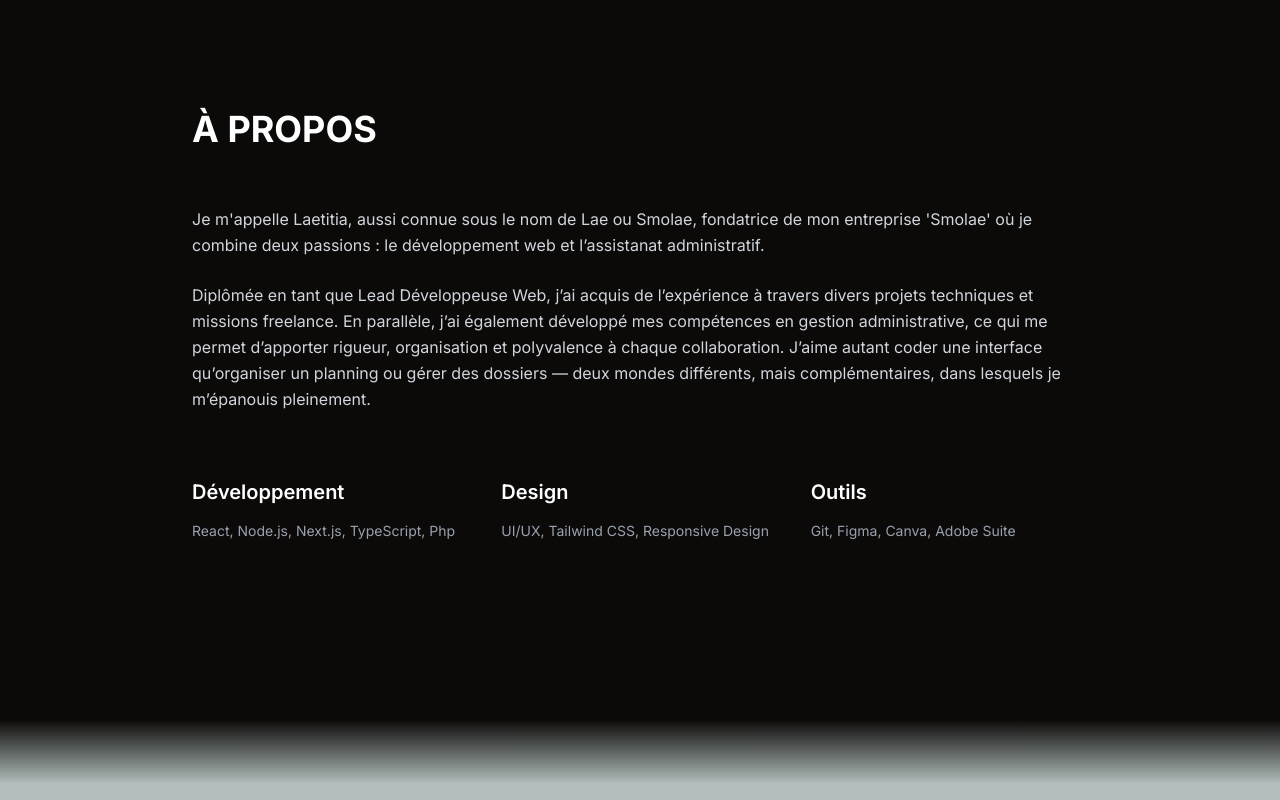
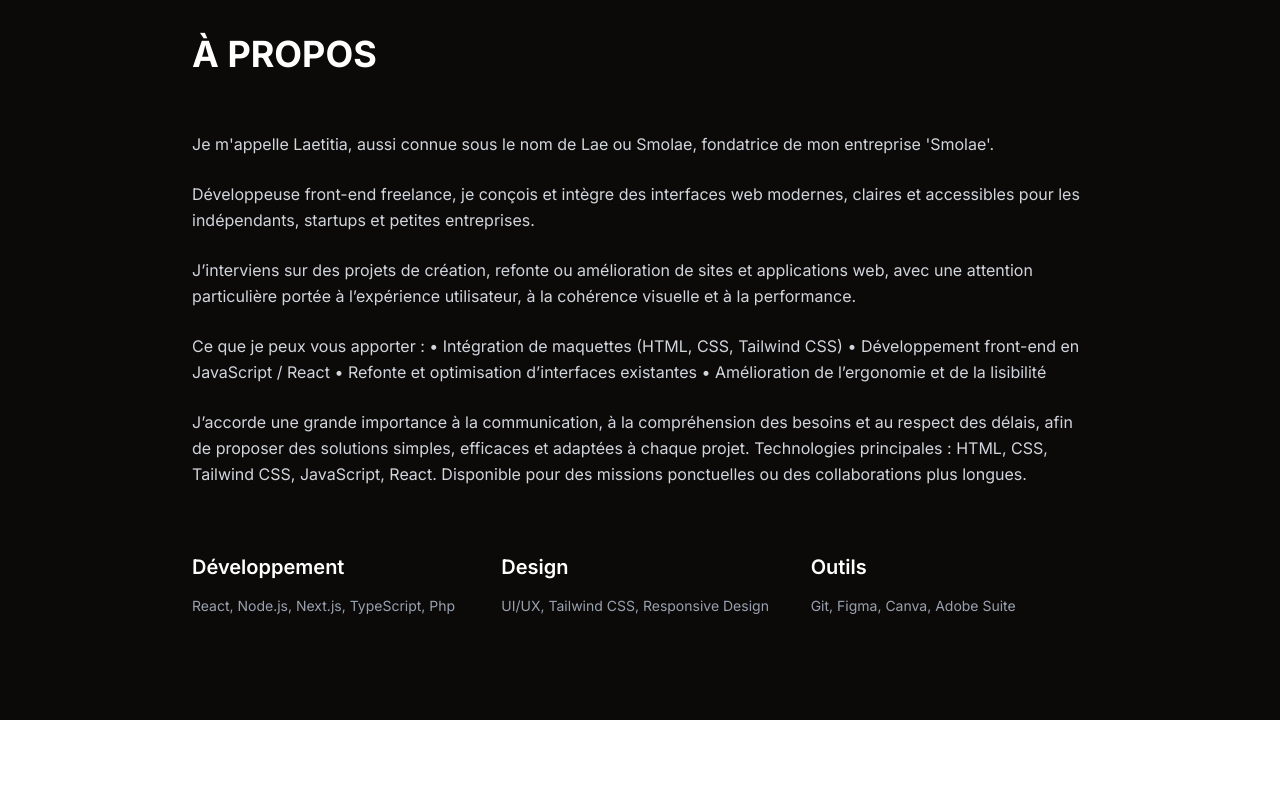
Before and after one commit to Smolaae/portfoliolae, a Next.js app: page / in a window 1280 px wide. Shown: the part 880-1680 px from the top of the page. Built offline with nearby package versions, Linux system fonts and the light colour scheme.

Commit message:
changement a propos

```diff
--- a/app/projects/[id]/page.tsx
+++ b/app/projects/[id]/page.tsx
@@ -57,7 +57,7 @@ const projects = [
     tech: ["SCSS", "Lua"],
     image: "/inv.png",
     content:
-      "Une interface utilisateur développée pour gérer l'inventaire dans un serveur FiveM, offrant une expérience utilisateur fluide et intuitive. Le design à été imaginé pour un serveur sur le theme futuriste avec des ton rouge, rose et bleu. le code est 100% en scss et lua.",
+      "Une interface utilisateur développée pour gérer l'inventaire dans un serveur FiveM, offrant une expérience utilisateur fluide et intuitive. Le design a été imaginé pour un serveur sur le thème futuriste avec des tons rouge, rose et bleu. Le code est 100% en scss et lua.",
   },
 ]
 
@@ -66,7 +66,7 @@ interface PageProps {
   params: Promise<{ id: string }>
 }
 
-// ✅ Cette signature de fonction est OBLIGATOIRE
+// ✅   signature de fonction est OBLIGATOIRE
 export default function ProjectPage({ params }: PageProps) {
   const [isOpen, setIsOpen] = useState(false)
 
@@ -128,10 +128,10 @@ export default function ProjectPage({ params }: PageProps) {
 
         {/* texte */}
         <FadeInUp>
-          <div className="flex flex-col text-center md:text-left">
-            <p className="mb-2 text-xl">{project.description}</p>
-            <p className="mb-2 text-sm text-gray-400">Langages utilisés : {project.tech.join(", ")}</p>
-            <p className="leading-relaxed text-xl">{project.content}</p>
+          <div className="flex flex-col text-center px-10 md:text-left">
+            <p className="mb-2 text-xl font-semibold">{project.description}</p>
+            <p className="mb-2 text-sm text-neutral-500">Langages utilisés : {project.tech.join(", ")}</p>
+            <p className="leading-relaxed text-base">{project.content}</p>
           </div>
         </FadeInUp>
       </div>
--- a/components/About.tsx
+++ b/components/About.tsx
@@ -19,10 +19,25 @@ export default function About() {
 
           <div className="space-y-6 text-gray-300 leading-relaxed">
             <p>
-              Je m'appelle Laetitia, aussi connue sous le nom de Lae ou Smolae, fondatrice de mon entreprise 'Smolae' où je combine deux passions : le développement web et l’assistanat administratif.</p>
+              Je m'appelle Laetitia, aussi connue sous le nom de Lae ou Smolae, fondatrice de mon entreprise 'Smolae'.</p>
 
             <p>
-             Diplômée en tant que Lead Développeuse Web, j’ai acquis de l’expérience à travers divers projets techniques et missions freelance. En parallèle, j’ai également développé mes compétences en gestion administrative, ce qui me permet d’apporter rigueur, organisation et polyvalence à chaque collaboration. J’aime autant coder une interface qu’organiser un planning ou gérer des dossiers — deux mondes différents, mais complémentaires, dans lesquels je m’épanouis pleinement.</p>
+            Développeuse front-end freelance, je conçois et intègre des interfaces web modernes, claires et accessibles pour les indépendants, startups et petites entreprises.</p>
+
+<p> J’interviens sur des projets de création, refonte ou amélioration de sites et applications web, avec une attention particulière portée à l’expérience utilisateur, à la cohérence visuelle et à la performance.</p>
+
+<p> Ce que je peux vous apporter :
+• Intégration de maquettes (HTML, CSS, Tailwind CSS)
+• Développement front-end en JavaScript / React
+• Refonte et optimisation d’interfaces existantes
+• Amélioration de l’ergonomie et de la lisibilité
+</p>
+<p>
+J’accorde une grande importance à la communication, à la compréhension des besoins et au respect des délais, afin de proposer des solutions simples, efficaces et adaptées à chaque projet.
+
+Technologies principales : HTML, CSS, Tailwind CSS, JavaScript, React.
+
+Disponible pour des missions ponctuelles ou des collaborations plus longues.</p>
 
           </div>
           </FadeInLeft>
--- a/components/Projects.tsx
+++ b/components/Projects.tsx
@@ -64,7 +64,7 @@ export default function Projects() {
   ]
 
   return (
-    <div className="min-h-screen bg-emerald-950/30 backdrop-blur-sm text-white">
+    <div className="min-h-screen text-white">
       {/* Contenu principal */}
       <div className="pt-24 px-8 pb-10 max-w-6xl mx-auto">
         <FadeInUp>
@@ -81,7 +81,7 @@ export default function Projects() {
                 rel={project.internal ? undefined : "noopener noreferrer"}
                 className="no-underline"
               >
-                <div className="bg-smolae-dark rounded-lg overflow-hidden hover:transform hover:scale-105 transition-all duration-300">
+                <div className="bg-smolae-dark rounded-lg overflow-hidden &&azzzz:transform hover:scale-105 transition-all duration-300">
                   <div className="relative h-48">
                     <Image
                       src={project.image || "/placeholder.svg"}
```
